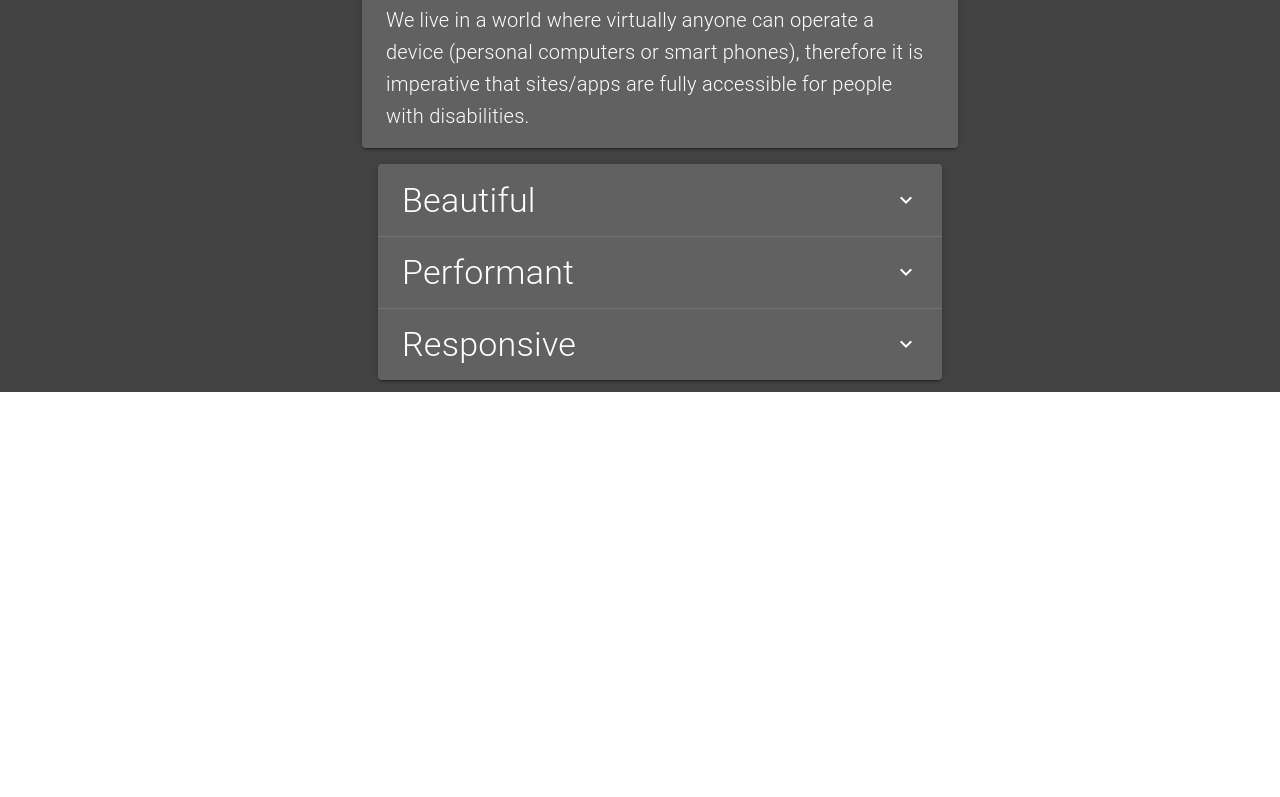
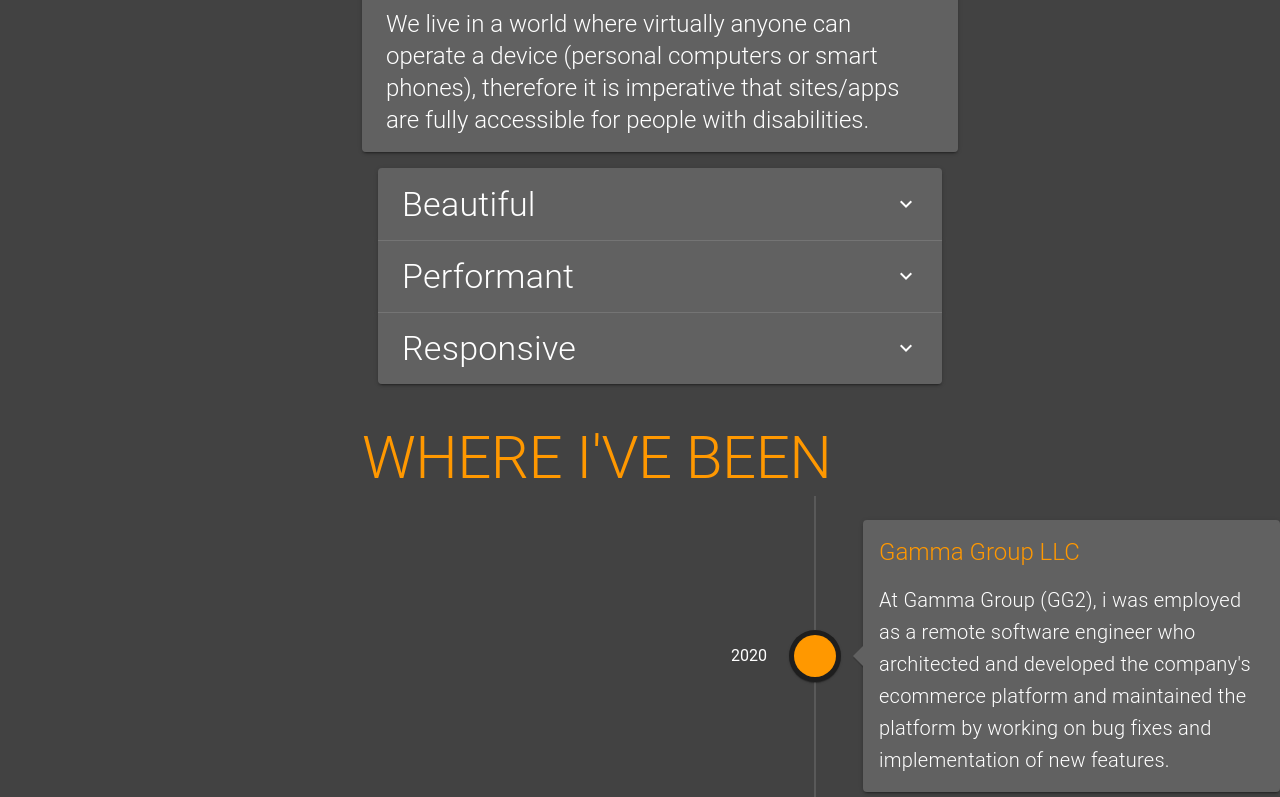
Before and after one commit to uzlash/Vuetify-portfolio, a Vue app: page / in a window 1280 px wide. Shown: the part 2000-2797 px from the top of the page. Before the commit the page ends 2392 px from the top, so only its background shows below. Built offline with nearby package versions, Linux system fonts and the light colour scheme; a small style sheet from the web is missing.

Commit message:
created the experience component

```diff
--- a/src/App.vue
+++ b/src/App.vue
@@ -5,6 +5,7 @@
       <Home />
       <About />
       <Services />
+      <Experience />
     </v-main>
   </v-app>
 </template>
@@ -14,6 +15,7 @@
 import Header from "./components/Header";
 import About from "./components/About";
 import Services from "./components/Services";
+import Experience from "./components/Experience";
 
 export default {
   name: "App",
@@ -22,7 +24,8 @@
     Header,
     Home,
     About,
-    Services
+    Services,
+    Experience
   },
 
   data: () => ({
--- a/src/components/About.vue
+++ b/src/components/About.vue
@@ -55,9 +55,9 @@
             class="image__filter--orange"
           ></v-img>
           <div class="text-center">
-            <v-sheet color="orange--text"
+            <v-sheet color="orange--text grey darken-3 text-h5"
               >"Usman, you are a software engineer and also a ninja, a
-              ninjaneer" - Fredreca</v-sheet
+              ninjaneer" - Fredreca King, CEO GG2</v-sheet
             >
           </div>
         </v-col>
--- /dev/null
+++ b/src/components/Experience.vue
@@ -0,0 +1,62 @@
+<template>
+  <section class="experience" id="experience">
+    <v-container>
+      <h2 class="my-5 font-weight-light orange--text text-h2">
+        WHERE I'VE BEEN
+      </h2>
+      <v-row>
+        <v-timeline>
+          <v-timeline-item
+            v-for="(exp, index) in experience"
+            :key="index"
+            color="orange"
+            large
+          >
+            <template v-slot:opposite>
+              <span> {{ exp.year }} </span>
+            </template>
+            <v-card class="elevation-2 white grey darken-2">
+              <v-card-title
+                class="headline text-h5 font-weight-light orange--text"
+                >{{ exp.title }}</v-card-title
+              >
+              <v-card-text class="text-h6 white--text font-weight-light">
+                {{ exp.content }}
+              </v-card-text>
+            </v-card>
+          </v-timeline-item>
+        </v-timeline>
+      </v-row>
+    </v-container>
+  </section>
+</template>
+
+<script>
+export default {
+  name: "Experience",
+  data: () => ({
+    experience: [
+      {
+        title: "Gamma Group LLC",
+        content:
+          "At Gamma Group (GG2), i was employed as a remote software engineer who architected and developed the company's ecommerce platform and maintained the platform by working on bug fixes and implementation of new features.",
+        year: "2020"
+      },
+      {
+        title: "Greysoft Tech",
+        content:
+          "At Greysoft Technologies, i was employed as a front end developer and my roles included architecting and determining structure of web pages, developing features to enhance user experience, and optimizing web pages for performance and accessibility.",
+        year: "2019"
+      },
+      {
+        title: "Kaduna ICT HUB",
+        content:
+          "At kaduna ICT Hub, i enrolled into the 6 months click on kaduna digital skills programme which is essentially an intensive full stack web development bootcamp funded by the World Bank and Kaduna State Government in partnership with Rockerfeller Foundation, IBM, Andela and Natview.",
+        year: "2018"
+      }
+    ]
+  })
+};
+</script>
+
+<style></style>
--- a/src/components/Home.vue
+++ b/src/components/Home.vue
@@ -1,13 +1,19 @@
 <template>
   <section class="home">
+    <v-row
+      class="fill-height text-right pa-md-5 pa-3 mx-0 align-end justify-end"
+    >
       <div class="home--elements">
         <h2 class="text-h2 font-weight-thin">USMAN MURTALA</h2>
-      <h1 class="text-h1 font-weight-thin orange--text">FRONT END DEVELOPER</h1>
+        <h1 class="text-h1 font-weight-thin orange--text">
+          FRONT END DEVELOPER
+        </h1>
         <p class="text-h5 font-weight-thin">
           "A user interface is like a joke, if you have to explain it, it's not
           that good." -- Martin Leblanc
         </p>
       </div>
+    </v-row>
   </section>
 </template>
 
@@ -34,10 +40,10 @@
   background-size: cover;
 }
 
-.home--elements {
+/* .home--elements {
   position: absolute;
   right: 5em;
   top: 35em;
   text-align: right;
-}
+  } */
 </style>
--- a/src/components/Services.vue
+++ b/src/components/Services.vue
@@ -12,7 +12,7 @@
               <v-expansion-panel-header class="text-h4 font-weight-light">{{
                 ability.title
               }}</v-expansion-panel-header>
-              <v-expansion-panel-content class="text-h6 font-weight-light">
+              <v-expansion-panel-content class="text-h5 font-weight-light">
                 {{ ability.content }}
               </v-expansion-panel-content>
             </v-expansion-panel>
```
Lines whose indentation alone changed are shown as unchanged.
